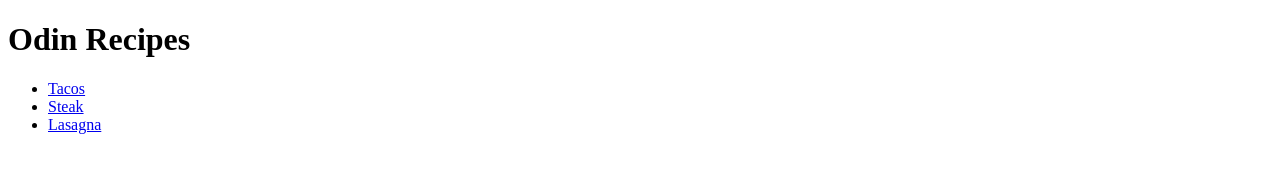
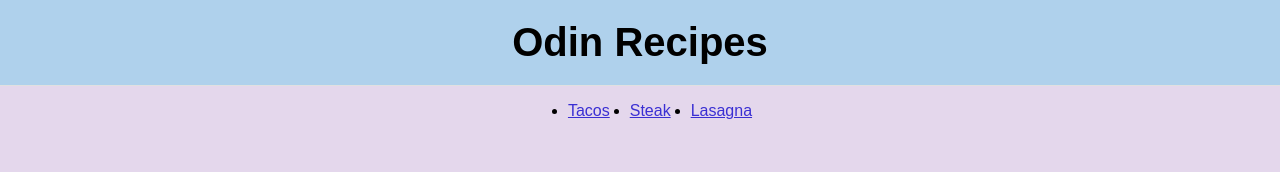
Before and after one commit to clumango/odin-recipes, a plain HTML site: page index.html in a window 1280 px wide. Drawn offline with Linux system fonts and the light colour scheme.

Commit message:
Add styles.css to the project

```diff
--- a/index.html
+++ b/index.html
@@ -3,11 +3,12 @@
 <head>
     <meta charset="UTF-8">
     <meta name="viewport" content="width=device-width, initial-scale=1.0">
+    <link rel="stylesheet" href="./styles.css">
     <title>Odin Recipes</title>
 </head>
 <body>
     <h1>Odin Recipes</h1>
-    <ul>
+    <ul class="recipes">
         <li><a href="./recipes/tacos.html">Tacos</a></li>
         <li><a href="./recipes/steak.html">Steak</a></li>
         <li><a href="./recipes/lasagna.html">Lasagna</a></li>
--- /dev/null
+++ b/styles.css
@@ -0,0 +1,38 @@
+body {
+    font-family: 'Arial', sans-serif;
+    margin: 0;
+    padding: 0;
+    background-color: #e4d7ec;
+}
+
+h1 {
+    text-align: center;
+    font-size: 2.5em;
+    margin: 0;
+    padding: 20px 0;
+    background-color: #afd1ec;
+    border-bottom: 1px solid #e0e0e0;
+}
+
+h2 {
+    font-size: 1.5em;
+    margin: 0;
+    padding: 10px 0;
+}
+
+a {
+    text-decoration: underline;
+    color: #3a2fd3;
+}
+
+p {
+    font-size: 1.1em;
+    line-height: 1.5;
+}
+
+.recipes {
+    display: flex;
+    flex-wrap: wrap;
+    justify-content: center;
+    gap: 20px;
+}
```
Also changed, not shown: recipes/lasagna.html (+1 -0 lines), recipes/steak.html (+1 -0 lines), recipes/tacos.html (+1 -0 lines).
